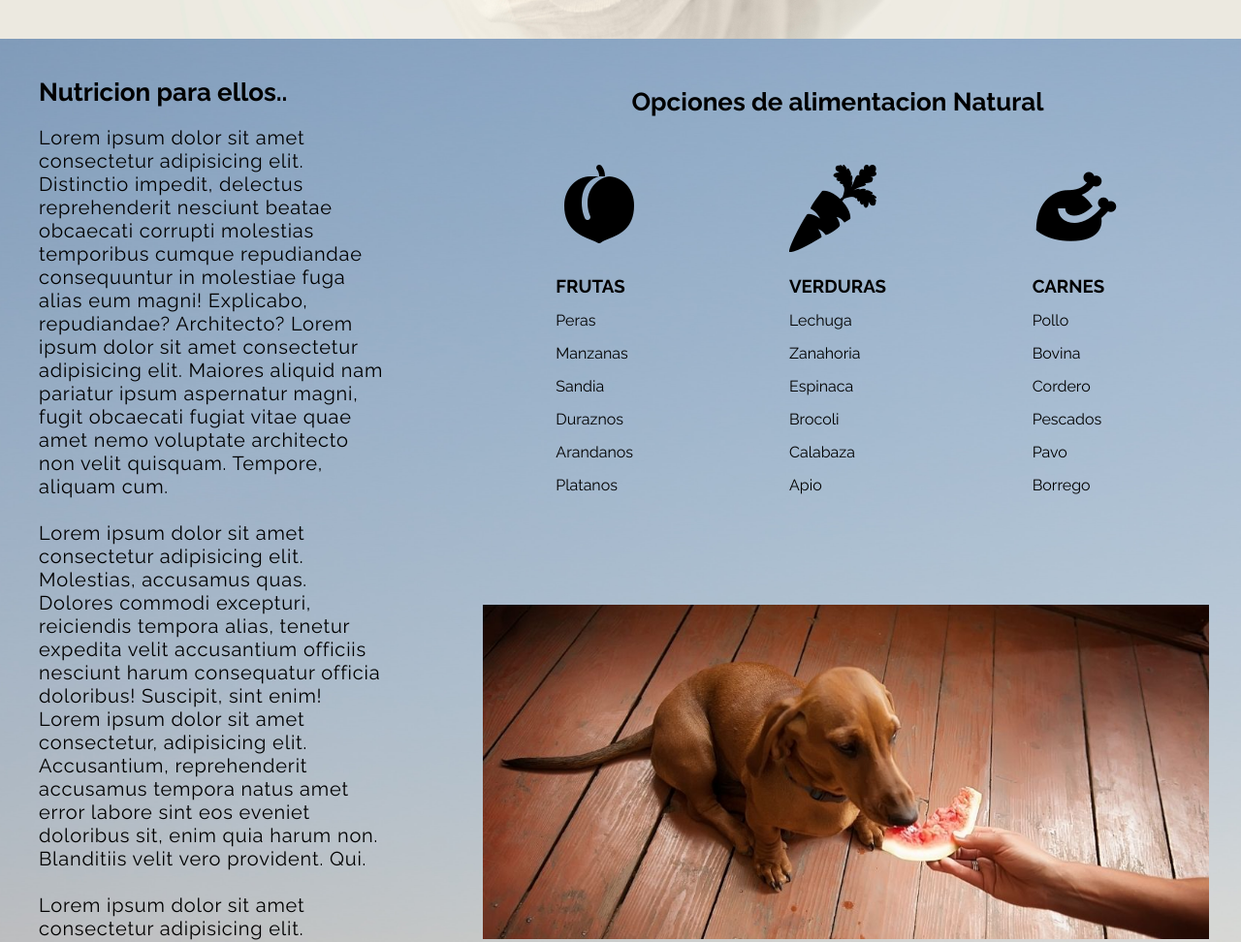
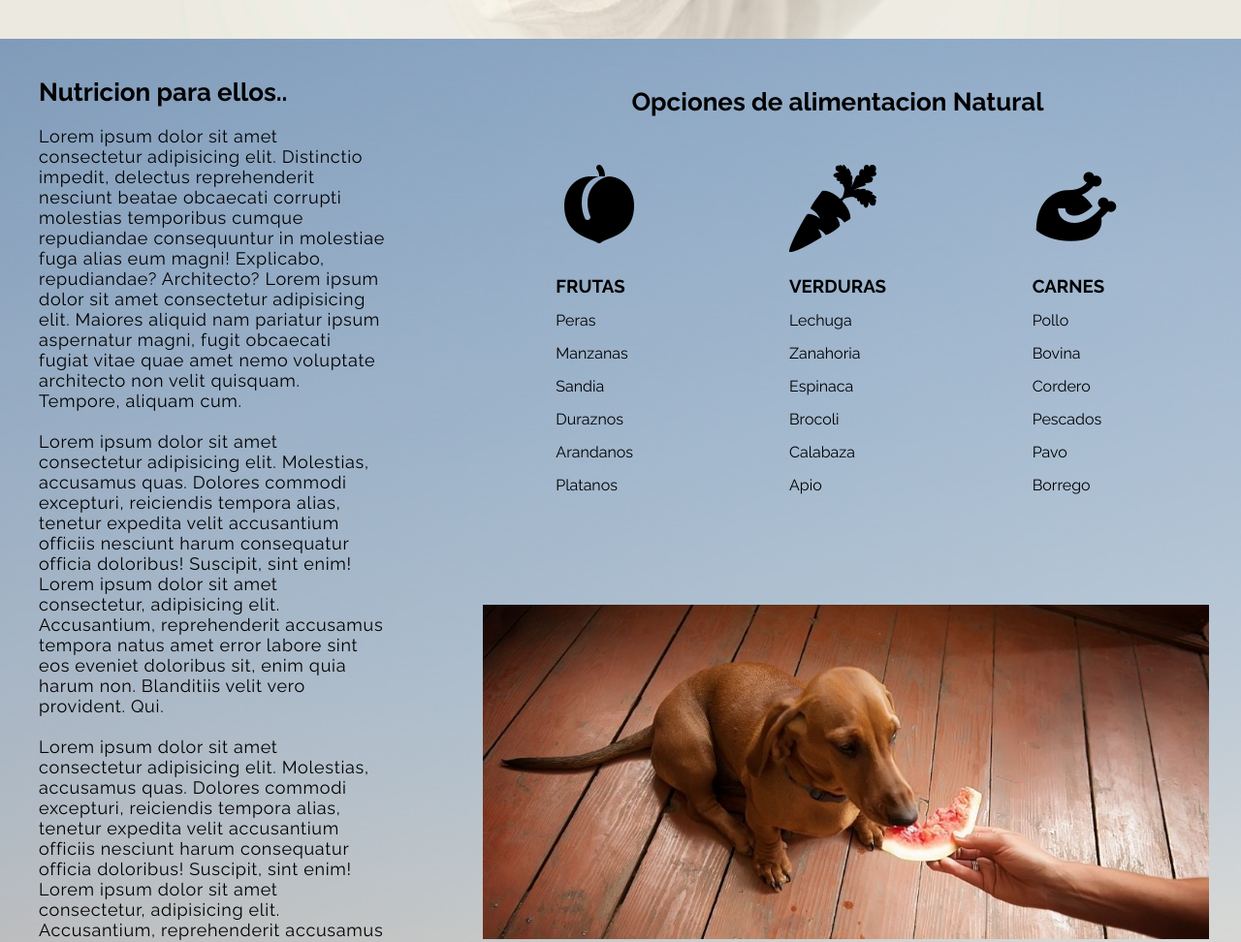
Before and after one commit to AndyBianco32/pre-entrega3bianco, a website: page page/salud.html in a window 1280 px wide. Shown: the part 760-1732 px from the top of the page at 97% size. Drawn offline with Linux system fonts and the light colour scheme.

Commit message:
modtexto

```diff
--- a/sass/style.scss
+++ b/sass/style.scss
@@ -958,8 +958,8 @@ li, a {
     margin: 20px 0px;
 }
 .nutricion-texto{
-    font-size: 20px;
-    letter-spacing: 0.8px;
+    font-size: 18px;
+    letter-spacing: 0.7px;
 }
 
 .alimentacion-opciones{
```
Also changed, not shown: css/style.css.
